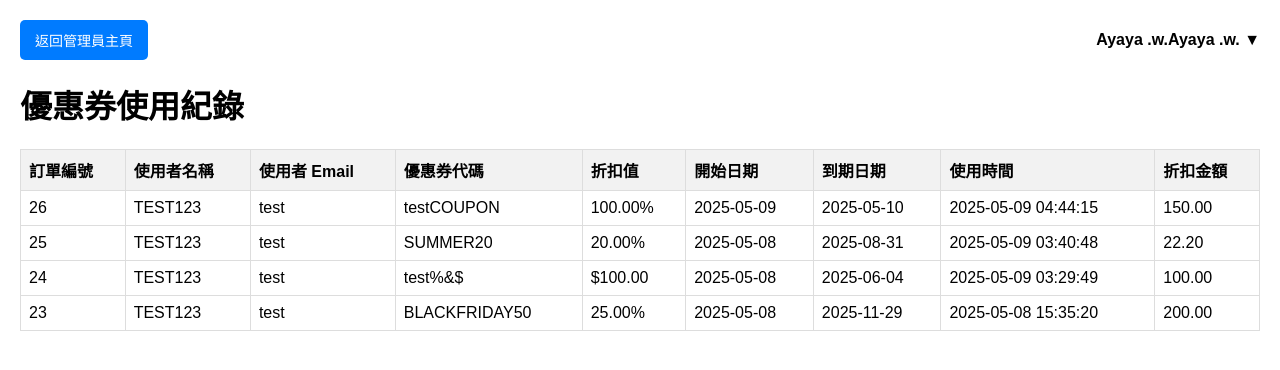
After one commit to Frank940516/PHP_project, a PHP site: page /admin/couponUsageHistory.php in a window 1280 px wide. The commit adds this page. Shown: the top 370 px of the page. Run offline with PHP 8.4, Linux system fonts and the light colour scheme; a user stored in the database is signed in; data comes from the database, SQL or seed files in the repository.

Commit message:
coupon usage history (admin only)

```diff
--- /dev/null
+++ b/admin/couponUsageHistory.php
@@ -0,0 +1,136 @@
+<?php
+require('../db.inc');
+mysqli_set_charset($link, 'utf8');
+session_start();
+
+// 確認是否為管理員
+if (!isset($_SESSION['user'])) {
+    header("Location: ../login/login.php");
+    exit();
+}
+
+$userEmail = $_SESSION['user'];
+
+// 查詢使用者是否為管理員
+$sqlAdminCheck = "SELECT Type FROM accounts WHERE Email = ?";
+$stmtAdminCheck = mysqli_prepare($link, $sqlAdminCheck);
+mysqli_stmt_bind_param($stmtAdminCheck, 's', $userEmail);
+mysqli_stmt_execute($stmtAdminCheck);
+$resultAdminCheck = mysqli_stmt_get_result($stmtAdminCheck);
+$user = mysqli_fetch_assoc($resultAdminCheck);
+
+if (!$user || $user['Type'] !== 'Admin') {
+    echo "您沒有權限訪問此頁面！";
+    exit();
+}
+
+// 查詢所有使用者的優惠券使用紀錄
+$sqlCouponUsage = "SELECT o.id AS order_id, o.created_at AS usage_time, o.coupon_code, o.coupon_discount,
+                          a.Name AS user_name, a.Email AS user_email,
+                          c.discount_type, c.discount, c.start_date, c.expiration_date
+                   FROM orders o
+                   JOIN accounts a ON o.user_id = a.No
+                   LEFT JOIN coupons c ON o.coupon_code = c.code
+                   WHERE o.coupon_code IS NOT NULL
+                   ORDER BY o.created_at DESC";
+$resultCouponUsage = mysqli_query($link, $sqlCouponUsage);
+
+if (!$resultCouponUsage) {
+    echo "查詢失敗：" . mysqli_error($link);
+    exit();
+}
+?>
+
+<!DOCTYPE html>
+<html lang="zh-TW">
+<head>
+    <meta charset="UTF-8">
+    <title>優惠券使用紀錄</title>
+    <style>
+        body {
+            font-family: Arial, sans-serif;
+            margin: 20px;
+        }
+        table {
+            width: 100%;
+            border-collapse: collapse;
+            margin-bottom: 20px;
+        }
+        th, td {
+            border: 1px solid #ddd;
+            padding: 8px;
+            text-align: left;
+        }
+        th {
+            background-color: #f2f2f2;
+        }
+        .top-bar {
+            display: flex;
+            justify-content: space-between;
+            align-items: center;
+            margin-bottom: 20px;
+        }
+        .back-button {
+            text-decoration: none;
+            color: white;
+            background-color: #007BFF;
+            padding: 10px 15px;
+            border-radius: 5px;
+            font-size: 14px;
+            transition: background-color 0.3s ease;
+        }
+        .back-button:hover {
+            background-color: #0056b3;
+        }
+    </style>
+</head>
+<body>
+    <div class="top-bar">
+        <a href="../admin/adminDashboard.php" class="back-button">返回管理員主頁</a>
+        <?php include('../userMenu.php'); ?>
+    </div>
+
+    <h1>優惠券使用紀錄</h1>
+
+    <?php if (mysqli_num_rows($resultCouponUsage) > 0): ?>
+        <table>
+            <thead>
+                <tr>
+                    <th>訂單編號</th>
+                    <th>使用者名稱</th>
+                    <th>使用者 Email</th>
+                    <th>優惠券代碼</th>
+                    <th>折扣值</th>
+                    <th>開始日期</th>
+                    <th>到期日期</th>
+                    <th>使用時間</th>
+                    <th>折扣金額</th>
+                </tr>
+            </thead>
+            <tbody>
+                <?php while ($row = mysqli_fetch_assoc($resultCouponUsage)): ?>
+                    <tr>
+                        <td><?php echo htmlspecialchars($row['order_id']); ?></td>
+                        <td><?php echo htmlspecialchars($row['user_name']); ?></td>
+                        <td><?php echo htmlspecialchars($row['user_email']); ?></td>
+                        <td><?php echo htmlspecialchars($row['coupon_code']); ?></td>
+                        <td>
+                            <?php echo $row['discount_type'] === 'percentage'
+                                ? htmlspecialchars($row['discount']) . '%'
+                                : '$' . htmlspecialchars($row['discount']); ?>
+                        </td>
+                        <td><?php echo htmlspecialchars($row['start_date']); ?></td>
+                        <td><?php echo htmlspecialchars($row['expiration_date']); ?></td>
+                        <td><?php echo htmlspecialchars($row['usage_time']); ?></td>
+                        <td><?php echo htmlspecialchars($row['coupon_discount']); ?></td>
+                    </tr>
+                <?php endwhile; ?>
+            </tbody>
+        </table>
+    <?php else: ?>
+        <p>目前沒有優惠券使用紀錄。</p>
+    <?php endif; ?>
+
+    <?php mysqli_close($link); ?>
+</body>
+</html>
--- a/userMenu.php
+++ b/userMenu.php
@@ -18,7 +18,8 @@ if (isset($_SESSION["user"])) {
                     <li><a href="/admin/productManagement.php">商品管理</a></li>
                     <li><a href="/admin/orderHistory.php">交易紀錄</a></li>
                     <li><a href="../coupon/addCoupon.php">新增優惠券</a></li>
-                    <li><a href="/admin/couponHistory.php">優惠券紀錄</a></li>
+                    <li><a href="/admin/couponHistory.php">優惠券兌換紀錄</a></li>
+                    <li><a href="/admin/couponUsageHistory.php">優惠券使用紀錄</a></li>
                     <hr style="margin: 10px 0; border: 0; border-top: 1px solid #ccc;"> <!-- 分隔線 -->
                 <?php endif; ?>
                 <li><a href="/login/logout.php">登出</a></li>
```
Also changed, not shown: product/sellHistory.php (+8 -14 lines).
